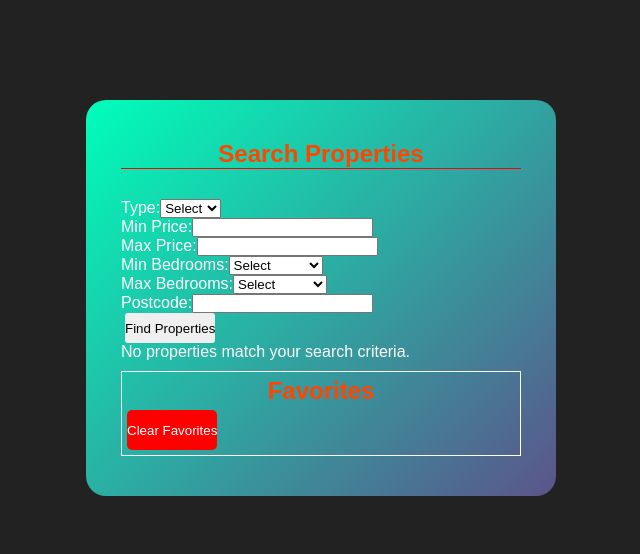
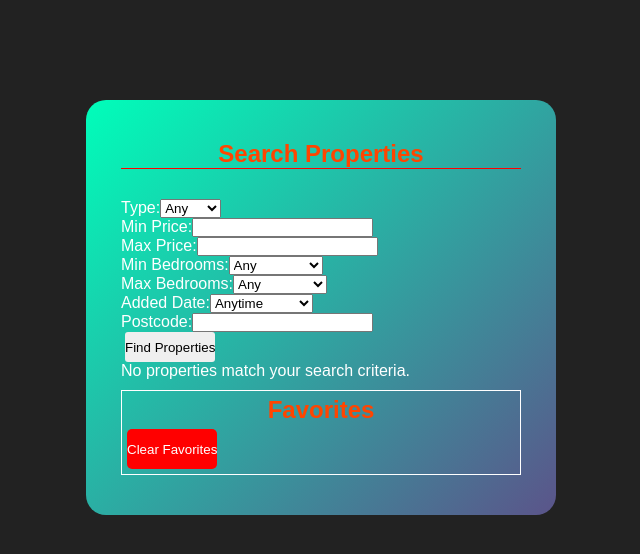
Before and after one commit to PatrickBett/SEARCHPROPERTIES, a React (Vite) app: page / in a window 1280 px wide. Shown: the top 554 px of the page, without its empty margins (319-959 px from the left). Built offline with nearby package versions, Linux system fonts and the light colour scheme.

Commit message:
added date

```diff
--- a/src/App.jsx
+++ b/src/App.jsx
@@ -4,30 +4,53 @@ import SearchForm from './components/SearchForm';
 import PropertyList from './components/PropertyList';
 import PropertyDetails from './components/PropertyDetails';
 import FavoritesList from './components/FavoritesList';
-import data from './data.json'; // Import your JSON data
+import data from './data.json';
 
-console.log(data.properties)
 const App = () => {
   const [searchResults, setSearchResults] = useState([]);
   const [selectedProperty, setSelectedProperty] = useState(null);
   const [favorites, setFavorites] = useState([]);
 
   const handleSearch = (criteria) => {
-    // Implement your search logic here using criteria
     const results = data.properties.filter((property) => {
+      const addedDate = new Date(property.added.year, getMonthNumber(property.added.month), property.added.day);
+      const currentDate = new Date();
+
+      const timeDifference = currentDate - addedDate;
+      const daysDifference = timeDifference / (1000 * 60 * 60 * 24);
+
       return (
         (!criteria.type || property.type.toLowerCase() === criteria.type.toLowerCase()) &&
         (!criteria.minPrice || property.price >= criteria.minPrice) &&
         (!criteria.maxPrice || property.price <= criteria.maxPrice) &&
         (!criteria.minBedrooms || property.bedrooms >= criteria.minBedrooms) &&
         (!criteria.maxBedrooms || property.bedrooms <= criteria.maxBedrooms) &&
-        (!criteria.startDate || new Date(property.added.year, property.added.month, property.added.day) >= new Date(criteria.startDate)) &&
-        (!criteria.endDate || new Date(property.added.year, property.added.month, property.added.day) <= new Date(criteria.endDate)) &&
+        (!criteria.addedDate || meetsAddedDateCriteria(criteria.addedDate, daysDifference)) &&
         (!criteria.postcode || property.location.includes(criteria.postcode))
       );
     });
 
     setSearchResults(results);
+  };
+
+  const meetsAddedDateCriteria = (criteria, daysDifference) => {
+    switch (criteria) {
+      case 'last24':
+        return daysDifference <= 1;
+      case 'last3days':
+        return daysDifference <= 3;
+      case 'last7days':
+        return daysDifference <= 7;
+      case 'last14days':
+        return daysDifference <= 14;
+      default:
+        return true;
+    }
+  };
+
+  const getMonthNumber = (month) => {
+    const months = ['January', 'February', 'March', 'April', 'May', 'June', 'July', 'August', 'September', 'October', 'November', 'December'];
+    return months.indexOf(month);
   };
 
   const handleSelectProperty = (property) => {
--- a/src/components/PropertyDetails.jsx
+++ b/src/components/PropertyDetails.jsx
@@ -10,6 +10,7 @@ const PropertyDetails = ({ property }) => {
       <div>Price: {property.price}</div>
       <div>Location: {property.location}</div>
       <div>Bedrooms: {property.bedrooms}</div>
+      <div>Added to site: {property.added.day}{property.added.month}{property.added.year}</div>
       <div>Description: {property.description}</div>
       {/* <div>Bedrooms: {property.added}</div> */}
 
--- a/src/components/SearchForm.jsx
+++ b/src/components/SearchForm.jsx
@@ -8,8 +8,7 @@ const SearchForm = ({ onSearch }) => {
     maxPrice: '',
     minBedrooms: '',
     maxBedrooms: '',
-    startDate: '',
-    endDate: '',
+    addedDate: '',
     postcode: '',
   });
 
@@ -25,27 +24,25 @@ const SearchForm = ({ onSearch }) => {
   return (
     <div className='search-properties'>
       <h2>Search Properties</h2>
-      {/* Add your form elements here */}
       <label>Type:</label>
       <select name="type" value={formData.type} onChange={handleChange}>
-        <option value="">Select</option>
+        <option value="">Any</option>
         <option value="House">House</option>
         <option value="Flat">Flat</option>
-        <option value="Any">Any</option>
       </select>
       <br />
 
       <label>Min Price:</label>
-      <input type="text" name="minPrice"  value={formData.minPrice} onChange={handleChange} />
-      <br/>
+      <input type="text" name="minPrice" value={formData.minPrice} onChange={handleChange} />
+      <br />
 
       <label>Max Price:</label>
-      <input type="text" name="maxPrice"  value={formData.maxPrice} onChange={handleChange} />
-      <br/>
+      <input type="text" name="maxPrice" value={formData.maxPrice} onChange={handleChange} />
+      <br />
 
       <label>Min Bedrooms:</label>
       <select name="minBedrooms" value={formData.minBedrooms} onChange={handleChange}>
-        <option value="">Select</option>
+        <option value="">Any</option>
         <option value="1">1 Bedroom</option>
         <option value="2">2 Bedrooms</option>
         <option value="3">3 Bedrooms</option>
@@ -56,7 +53,7 @@ const SearchForm = ({ onSearch }) => {
 
       <label>Max Bedrooms:</label>
       <select name="maxBedrooms" value={formData.maxBedrooms} onChange={handleChange}>
-        <option value="">Select</option>
+        <option value="">Any</option>
         <option value="1">1 Bedroom</option>
         <option value="2">2 Bedrooms</option>
         <option value="3">3 Bedrooms</option>
@@ -65,11 +62,20 @@ const SearchForm = ({ onSearch }) => {
       </select>
       <br />
 
+      <label>Added Date:</label>
+      <select name="addedDate" value={formData.addedDate} onChange={handleChange}>
+        <option value="">Anytime</option>
+        <option value="last24">Last 24 hours</option>
+        <option value="last3days">Last 3 days</option>
+        <option value="last7days">Last 7 days</option>
+        <option value="last14days">Last 14 days</option>
+      </select>
+      <br />
+
       <label>Postcode:</label>
       <input type="text" name="postcode" value={formData.postcode} onChange={handleChange} />
       <br />
 
-      {/* Add other form elements similarly */}
       <button onClick={handleSearch} id='searchBtn'>Find Properties</button>
     </div>
   );
--- a/src/data.json
+++ b/src/data.json
@@ -76,9 +76,9 @@
 			"picture":"images/prop5pic1small.jpg",
 			"url":"properties/prop2.html",
             "added": {
-                "month":"September",
-                "day":14,
-                "year":2022
+                "month":"December",
+                "day":24,
+                "year":2023
             }
         },
         {
@@ -92,9 +92,9 @@
 			"picture":"images/prop6pic1small.jpg",
 			"url":"properties/prop2.html",
             "added": {
-                "month":"September",
-                "day":14,
-                "year":2022
+                "month":"December",
+                "day":26,
+                "year":2023
             }
         },
         {
@@ -108,9 +108,9 @@
 			"picture":"images/prop7pic1small.jpg",
 			"url":"properties/prop2.html",
             "added": {
-                "month":"September",
+                "month":"December",
                 "day":14,
-                "year":2022
+                "year":2023
             }
         },
         {
```
